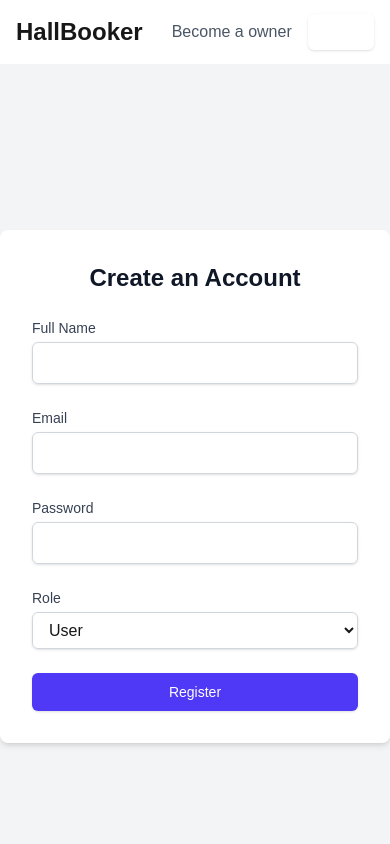
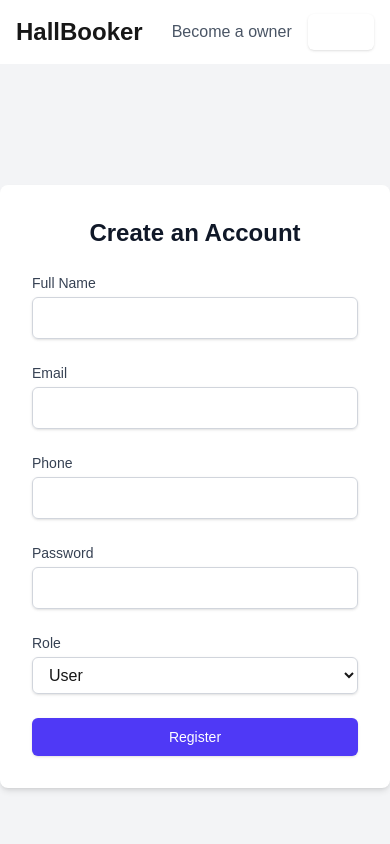
Before and after one commit to rapheallzz/Hallbooker, a Next.js app in the folder hallbooker-app/: page /auth/register in a window 390 px wide. Shown: the top 844 px of the page. Built offline with nearby package versions, Linux system fonts and the light colour scheme.

Commit message:
phone numver

```diff
--- a/hallbooker-app/src/app/auth/register/page.tsx
+++ b/hallbooker-app/src/app/auth/register/page.tsx
@@ -8,6 +8,7 @@
   const [formData, setFormData] = useState({
     fullName: '',
     email: '',
+    phone:'',
     password: '',
     role: 'user',
   });
@@ -62,6 +63,17 @@
               className="w-full px-3 py-2 mt-1 border border-gray-300 rounded-md shadow-sm focus:outline-none focus:ring-indigo-500 focus:border-indigo-500"
             />
           </div>
+                              <div>
+            <label className="block text-sm font-medium text-gray-700">Phone</label>
+            <input
+              type="tel"
+              name="phone"
+              value={formData.phone}
+              onChange={handleChange}
+              required
+              className="w-full px-3 py-2 mt-1 border border-gray-300 rounded-md shadow-sm focus:outline-none focus:ring-indigo-500 focus:border-indigo-500"
+            />
+          </div>
           <div>
             <label className="block text-sm font-medium text-gray-700">Password</label>
             <input
```
